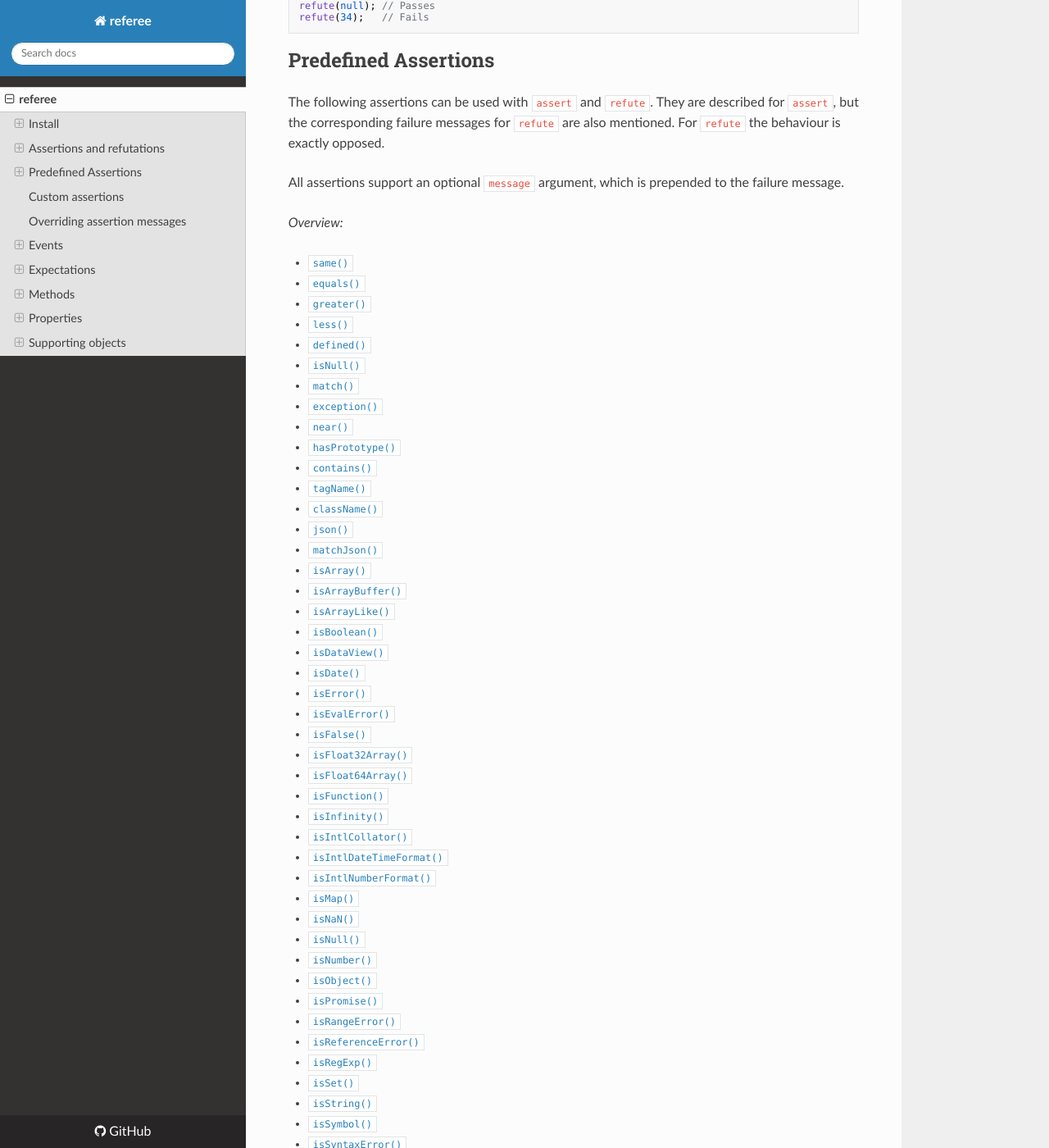
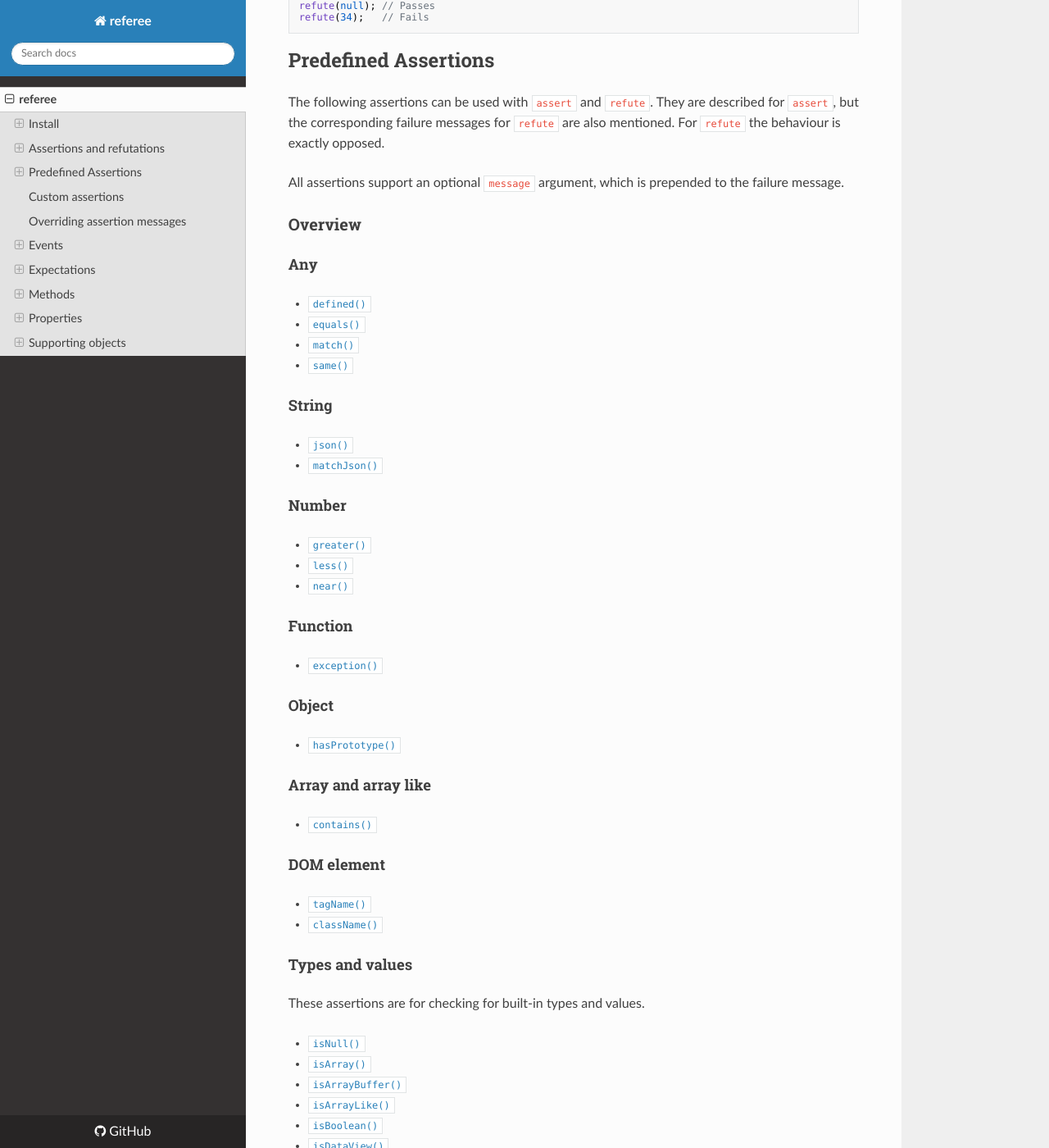
Before and after one commit to sinonjs/referee, an MkDocs documentation site: the page built from docs/index.md, in a window 1280 px wide and 1400 px high, scrolled down 1493 px. Shown: the whole window at 82% size. Built offline with MkDocs 1.6.1, drawn with Linux system fonts in a browser that asks for light colours; nearby versions of some CDN libraries.

Commit message:
Add some more structure to documentation

```diff
--- a/docs/index.md
+++ b/docs/index.md
@@ -73,24 +73,47 @@ opposed.
 All assertions support an optional `message` argument, which is
 prepended to the failure message.
 
-*Overview:*
-
+### Overview
+
+#### Any
+
+* [`defined()`](#defined)
+* [`equals()`](#equals)
+* [`match()`](#match)
 * [`same()`](#same)
-* [`equals()`](#equals)
+
+#### String
+
+* [`json()`](#json)
+* [`matchJson()`](#matchjson)
+
+#### Number
+
 * [`greater()`](#greater)
 * [`less()`](#less)
-* [`defined()`](#defined)
-* [`isNull()`](#isnull)
-* [`match()`](#match)
+* [`near()`](#near)
+
+#### Function
+
 * [`exception()`](#exception)
-* [`near()`](#near)
+
+#### Object
 * [`hasPrototype()`](#hasprototype)
+
+#### Array and array like
+
 * [`contains()`](#contains)
+
+#### DOM element
+
 * [`tagName()`](#tagname)
 * [`className()`](#classname)
-* [`json()`](#json)
-* [`matchJson()`](#matchjson)
-
+
+#### Types and values
+
+These assertions are for checking for built-in types and values.
+
+* [`isNull()`](#isnull)
 * [`isArray()`](#isarray)
 * [`isArrayBuffer()`](#isarraybuffer)
 * [`isArrayLike()`](#isarraylike)
```
